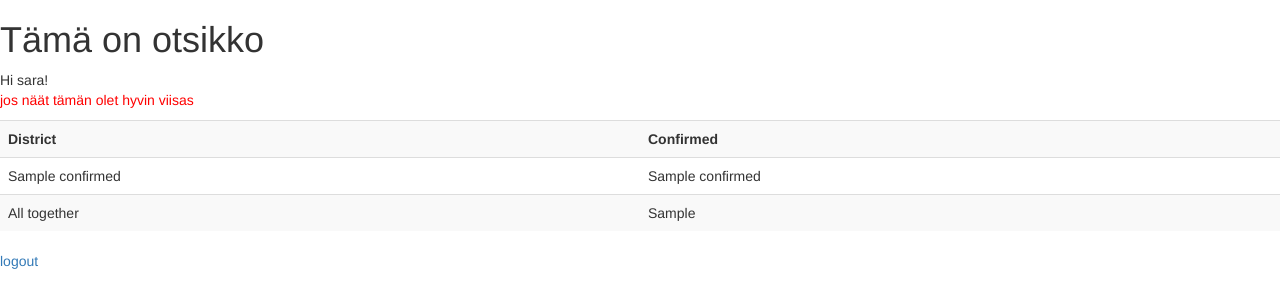
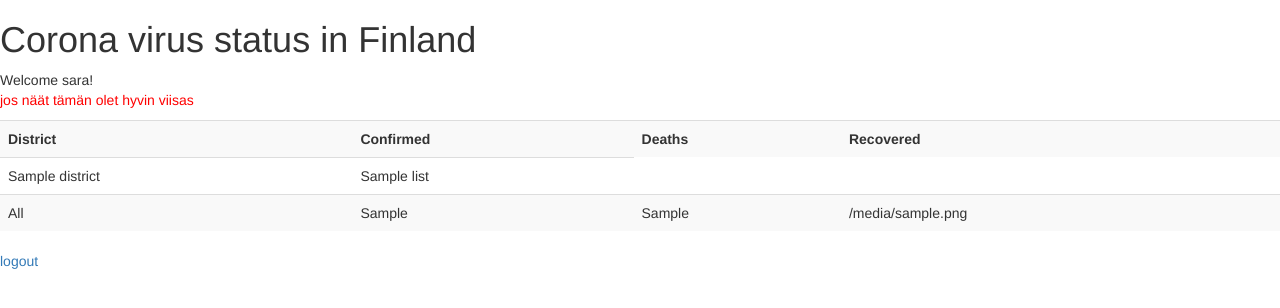
Before and after one commit to hirvonensara/OHSIHA, a Django app: template templates/home.html in a window 1280 px wide. Shown: the top 308 px of the page. Run offline with Django 3.2, Linux system fonts and the light colour scheme; a user stored in the database is signed in; the template is opened without the code that fills it: most values are stand-ins (such as "Sample title", 1, 10 or a date in 2020); some libraries are stand-ins or nearby versions.

Commit message:
Lisätty recovered ja deaths

```diff
--- a/templates/home.html
+++ b/templates/home.html
@@ -20,9 +20,9 @@
 {% block content %}
 {% if user.is_authenticated %}
 
-  <h1> Tämä on otsikko</h1>
+  <h1> Corona virus status in Finland</h1>
 
-  Hi {{ user.username }}!
+  Welcome {{ user.username }}!
 
   <p> jos näät tämän olet hyvin viisas</p>
 
@@ -31,18 +31,26 @@
     <tr>
       <th> District</th>
       <th>Confirmed</th>
+      <th>Deaths</th>
+      <th>Recovered</th>
     </tr>
 
-    {% for d, c in confirmed.items %}
+    {% for district, list in coronadata.items %}
     <tr>
-    <td>{{d}}  </td>
-    <td> {{ c }}</td>
+    <td>{{district}}  </td>
+
+    {% for l in list %}
+
+    <td> {{ l }}</td>
+    {% endfor %}
     </tr>
 
     {% endfor %}
     <tr>
-      <td> All together</td>
+      <td> All </td>
       <td> {{ all_confirmed }}</td>
+      <td> {{ all_deaths }} </td>
+      <td> {{all_recovered }} </td>
     </tr>
 
 
@@ -60,6 +68,10 @@
   <p>You are not logged in</p>
   <a href="{% url 'login' %}">login</a>
 {% endif %}
+
+<p class="license">
+
+</p>
 {% endblock %}
 </body>
 </html>
```
Also changed, not shown: djangoapp/views.py (+49 -11 lines).
